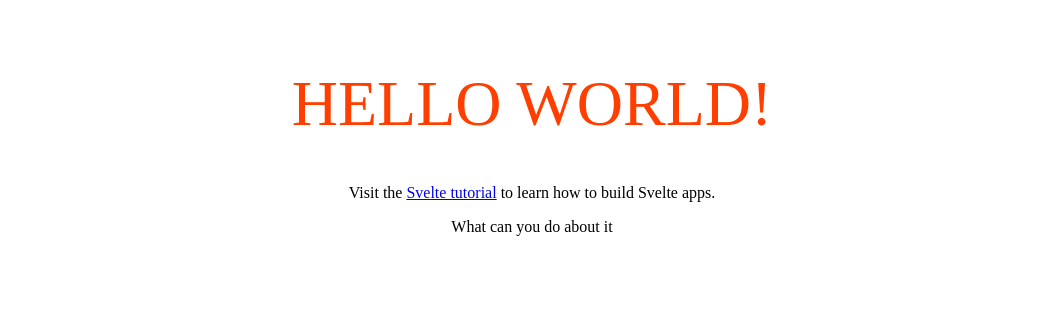
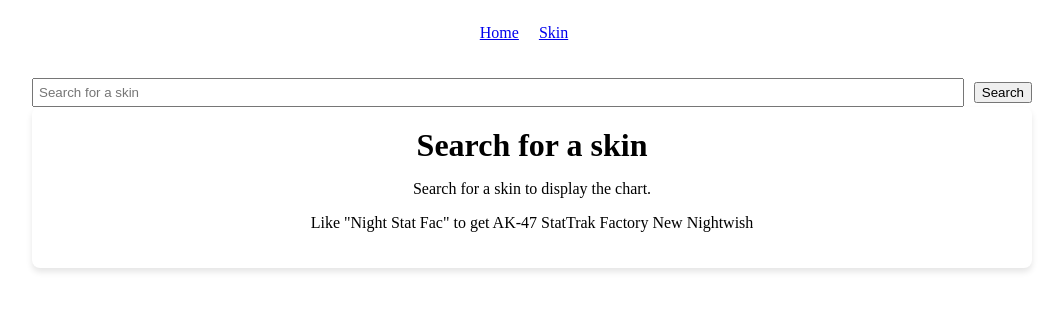
Before and after one commit to ftwfabian/CSGOSkinApp, a Svelte app in the folder CSGOSkinApp/ClientApp/: page /Skin in a window 1280 px wide. Shown: the top 310 px of the page, without its empty margins (108-1171 px from the left). Built offline with nearby package versions, Linux system fonts and the light colour scheme; no server answers.

Commit message:
skin page broken but soon to be fixed

```diff
--- a/CSGOSkinApp/ClientApp/src/App.svelte
+++ b/CSGOSkinApp/ClientApp/src/App.svelte
@@ -1,38 +1,73 @@
 <script>
-	import { apiUrl } from './store/api.js';
-	import { get } from 'svelte/store';
-	export let name;
-	console.log(get(apiUrl));
-	callApi();
+    import { Router, Route, Link } from "svelte-routing";
+    import { onMount, beforeUpdate } from "svelte";
+    import { navigate } from "svelte-routing";
+    import SkinStatChart from './components/SkinStatChart.svelte';
+	import HomePage from "./pages/HomePage.svelte";
 
 
-	async function callApi()
-	{
-		let thing = await fetch(`${get(apiUrl)}/Skins/Night`);
-		let thingone = await thing.json();
-		console.log(thingone);
+    export let url = "";
+
+    let isFirstLoad = true;
+
+    function handleVisibilityChange() {
+        if (document.visibilityState === 'visible') {
+            const lastPageHide = sessionStorage.getItem('lastPageHide');
+            const now = Date.now();
+
+            if (lastPageHide && (now - parseInt(lastPageHide) < 50)) {
+                // This is likely a page refresh
+                navigate("/", { replace: true });
             }
+        }
+    }
+
+    beforeUpdate(() => {
+        if (isFirstLoad) {
+            document.addEventListener('visibilitychange', handleVisibilityChange);
+            isFirstLoad = false;
+        }
+    });
+
+    onMount(() => {
+        return () => {
+            document.removeEventListener('visibilitychange', handleVisibilityChange);
+        };
+    });
 </script>
 
+<svelte:window on:pagehide={() => sessionStorage.setItem('lastPageHide', Date.now().toString())} />
+
+<Router {url}>
 <main>
-	<h1>Hello {name}!</h1>
-	<p>Visit the <a href="https://svelte.dev/tutorial">Svelte tutorial</a> to learn how to build Svelte apps.</p>
-	<p>What can you do about it</p>
+    <nav>
+        <Link to="/">Home</Link>
+		<Link to="/Skin">Skin</Link>
+    </nav>
+
+    <Route path="/">
+        <HomePage/>
+    </Route>
+	<Route path="/Skin">
+		<SkinStatChart/>
+	</Route>
 </main>
+</Router>
 
 <style>
     main {
         text-align: center;
         padding: 1em;
-		max-width: 240px;
+        max-width: 1000px;
         margin: 0 auto;
     }
 
-	h1 {
-		color: #ff3e00;
-		text-transform: uppercase;
-		font-size: 4em;
-		font-weight: 100;
+    nav {
+        margin-bottom: 1em;
+    }
+
+    nav :global(a) {
+        margin-right: 1em;
     }
 
     @media (min-width: 640px) {
--- /dev/null
+++ b/CSGOSkinApp/ClientApp/src/components/SkinSearch.svelte
@@ -0,0 +1,45 @@
+<script>
+    import { createEventDispatcher } from "svelte";
+
+    let searchSkinName = '';
+    const dispatch = createEventDispatcher();
+
+    async function handleSearch(){
+        searchSkinName = searchSkinName.trim();
+        if(searchSkinName !== ""){
+            dispatch('search', searchSkinName);
+        }
+    }
+    function handleKeyDown(event){
+        if(event.key === 'Enter'){
+            handleSearch();
+        }
+    }
+</script>
+
+<main>
+<div class = "search-container">
+    <input
+        type = "text"
+        bind:value={searchSkinName}
+        placeholder="Search for a skin"
+        on:keydown={handleKeyDown}
+    />
+    <button on:click={handleSearch} class="btn btn-primary">Search</button>
+</div>
+
+</main>
+
+<style>
+
+.search-container{
+    display: flex;
+    align-items: center;
+    gap: 10px;
+}
+input{
+    padding:5px;
+    flex-grow: 1;
+}
+
+</style>
--- /dev/null
+++ b/CSGOSkinApp/ClientApp/src/components/SkinStatChart.svelte
@@ -0,0 +1,170 @@
+<script>
+import { onMount } from 'svelte';
+import Chart from 'chart.js/auto';
+import { skinApiUrl } from '../store/api.js';
+import { get } from 'svelte/store';
+import SkinSearch from './SkinSearch.svelte';
+
+export let skinName = '';
+let chartCanvas;
+let chart;
+let error = null;
+let isLoading = true;
+let chartData = null;
+
+$: {
+    console.log("skinName changed:", skinName);
+    if (skinName) {
+        console.log("Triggering updateChart due to skinName change");
+        updateChart();
+    }
+}
+
+async function fetchSkinData(skinName) {
+    console.log("Fetching data for:", skinName);
+    const response = await fetch(`${get(skinApiUrl)}/Skins/${skinName}`);
+    const responseData = await response.json();
+    if (!responseData.success || !Array.isArray(responseData.data)) {
+        throw new Error('Failed to fetch skin data or invalid data format');
+    }
+    return responseData.data;
+}
+
+function createChart() {
+    if (!chartCanvas || !chartData) {
+        console.log("Canvas or chart data not available");
+        return;
+    }
+
+    console.log("Creating chart with data:", chartData);
+    if (chart) {
+        chart.destroy();
+    }
+    const ctx = chartCanvas.getContext('2d');
+    chart = new Chart(ctx, {
+        type: 'scatter',
+        data: {
+            datasets: [{
+                label: `${skinName} Price vs Float`,
+                data: chartData.map(item => ({
+                    x: item.float,
+                    y: item.marketPrice
+                })),
+                backgroundColor: 'rgba(75, 192, 192, 0.6)'
+            }]
+        },
+        options: {
+            responsive: true,
+            maintainAspectRatio: false,
+            scales: {
+                x: {
+                    type: 'linear',
+                    position: 'bottom',
+                    title: {
+                        display: true,
+                        text: 'Float'
+                    }
+                },
+                y: {
+                    title: {
+                        display: true,
+                        text: 'Market Price ($)'
+                    }
+                }
+            }
+        }
+    });
+}
+
+function handleSearch(event) {
+    console.log("Search event received:", event.detail);
+    skinName = event.detail;
+}
+
+async function updateChart() {
+    console.log("Updating chart for:", skinName);
+    error = null;
+    isLoading = true;
+    chartData = null;
+    try {
+        chartData = await fetchSkinData(skinName);
+        skinName = chartData[0].name;
+        createChart();
+    } catch (err) {
+        console.error('Error updating chart:', err);
+        error = err.message;
+    } finally {
+        isLoading = false;
+    }
+}
+
+onMount(() => {
+    console.log("Component mounted, initial skinName:", skinName);
+    if (skinName) {
+        updateChart();
+    } else {
+        isLoading = false;
+    }
+    return () => {
+        if (chart) {
+            chart.destroy();
+        }
+    };
+});
+
+$: if (chartCanvas && chartData) {
+    createChart();
+}
+</script>
+
+<main>
+    <SkinSearch on:search={handleSearch}/>
+    <div class="chart-box">
+        <h1>{skinName ? `${skinName} Price vs Float` : 'Search for a skin'}</h1>
+        {#if isLoading}
+            <p>Loading...</p>
+        {:else if error}
+            <p class="error">{error}</p>
+        {:else if !skinName}
+            <p>Search for a skin to display the chart.</p>
+            <p>Like "Night Stat Fac" to get AK-47 StatTrak Factory New Nightwish</p>
+        {:else}
+            <div class="chart-container">
+                <canvas bind:this={chartCanvas}></canvas>
+            </div>
+        {/if}
+    </div>
+</main>
+
+<style>
+  main {
+      max-width: 1000px;
+      margin: 0 auto;
+      padding: 20px;
+  }
+
+  .chart-box {
+      background-color: white;
+      border-radius: 8px;
+      padding: 20px;
+      box-shadow: 0 4px 6px rgba(0,0,0,0.1);
+      margin-bottom: 20px;
+  }
+
+  h1 {
+      margin-top: 0;
+      margin-bottom: 15px;
+      text-align: center;
+  }
+
+  .chart-container {
+      width: 100%;
+      height: 400px;
+      margin: 0 auto;
+  }
+
+  .error {
+      color: red;
+      text-align: center;
+  }
+</style>
--- /dev/null
+++ b/CSGOSkinApp/ClientApp/src/components/StockSearch.svelte
@@ -0,0 +1,60 @@
+<script>
+    import { createEventDispatcher } from "svelte";
+
+    let searchTicker = '';
+    const dispatch = createEventDispatcher();
+
+    async function handleSearch(){
+        searchTicker = searchTicker.trim().toUpperCase();
+        if(searchTicker === ""){
+            dispatch('search',null);
+            return;
+        }
+        const response = await fetch(`/api/StockApi/TickerExistsCheck?ticker=${searchTicker}`);
+
+        if (!response.ok) {
+            throw new Error('Network response was not ok');
+        }
+
+        const tickerExists = await response.json();
+
+        if(tickerExists || searchTicker === ""){
+            dispatch('search', searchTicker);
+        } else {
+            alert("Ticker does not exist");
+        }
+    }
+
+    function handleKeyDown(event){
+        if(event.key === 'Enter'){
+            handleSearch();
+        }
+    }
+</script>
+
+<main>
+<div class = "search-container">
+    <input
+        type = "text"
+        bind:value={searchTicker}
+        placeholder="Search for a ticker"
+        on:keydown={handleKeyDown}
+    />
+    <button on:click={handleSearch} class="btn btn-primary">Search</button>
+</div>
+
+</main>
+
+<style>
+
+.search-container{
+    display: flex;
+    align-items: center;
+    gap: 10px;
+}
+input{
+    padding:5px;
+    flex-grow: 1;
+}
+
+</style>
--- a/CSGOSkinApp/ClientApp/src/store/api.js
+++ b/CSGOSkinApp/ClientApp/src/store/api.js
@@ -1,4 +1,4 @@
 // src/store/api.js
 import { writable } from 'svelte/store';
 
-export const apiUrl = writable('http://localhost:5248/api');
+export const skinApiUrl = writable('http://localhost:5248/api');
```
Also changed, not shown: CSGOSkinApp/ClientApp/package.json (+5 -2 lines), CSGOSkinApp/ClientApp/src/pages/Skin.svelte (added, +7 -0 lines), CSGOSkinApp/ClientApp/src/pages/HomePage.svelte (added), 2 other files (tests, documents, lock files or other folders). Lines whose indentation alone changed are shown as unchanged.
